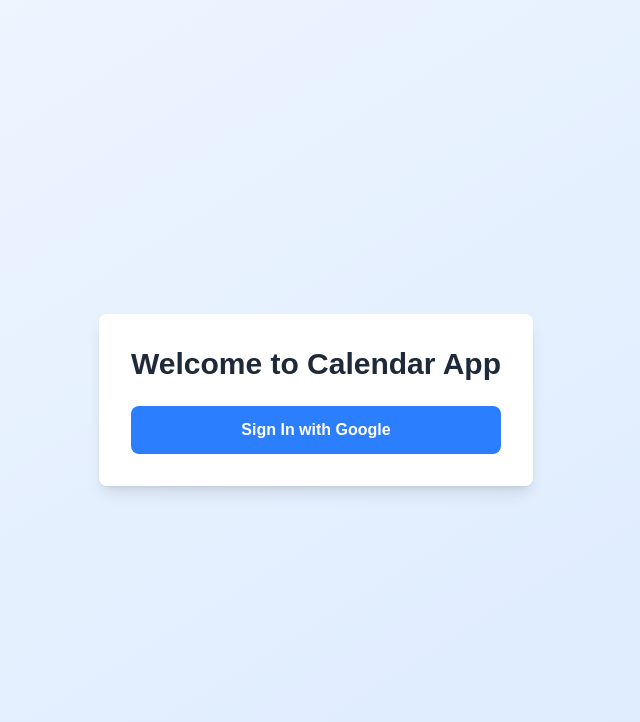
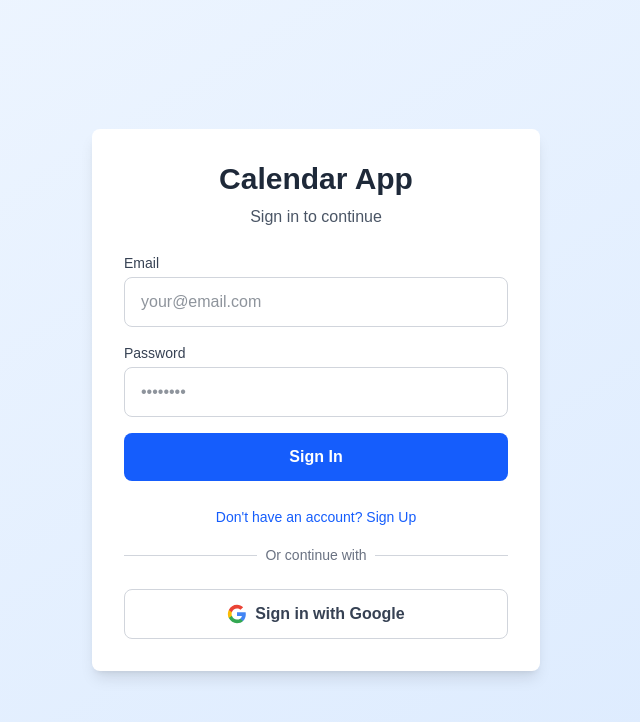
Before and after one commit to Saha-7/Calender-Event-Management, a Next.js app: page / in a window 1280 px wide. Shown: the top 722 px of the page, without its empty margins (324-964 px from the left). Built offline with nearby package versions, Linux system fonts and the light colour scheme; no server answers.

Commit message:
initializeApp( ) issue fixed

```diff
--- a/app/calender/page.js
+++ b/app/calender/page.js
@@ -1,10 +1,11 @@
 "use client";
 import React, { useState, useEffect } from "react";
-import { getAuth, signOut, onAuthStateChanged } from "firebase/auth";
+import { signOut, onAuthStateChanged } from "firebase/auth";
+import { auth } from "../../firebaseConfig"; // Adjust path based on your folder structure
 import { useRouter } from "next/navigation";
 
 function CalendarPage() {
-  const auth = getAuth();
+  // const auth = getAuth();
   const router = useRouter();
   const [user, setUser] = useState(null);
   const [currentDate, setCurrentDate] = useState(new Date());
--- a/app/page.js
+++ b/app/page.js
@@ -1,60 +1,308 @@
 "use client";
 import { useState, useEffect } from "react";
-import { app } from "../firebaseConfig";
-import { getAuth } from "firebase/auth";
+import { app, auth } from "../firebaseConfig"; // Adjust path if firebaseConfig is elsewhere
+import { getAuth, signInWithPopup, GoogleAuthProvider, createUserWithEmailAndPassword, signInWithEmailAndPassword, updateProfile } from "firebase/auth";
 import { useRouter } from "next/navigation";
-import { signInWithPopup, GoogleAuthProvider } from "firebase/auth";
 
 const Home = () => {
   const [user, setUser] = useState(null);
   const [loading, setLoading] = useState(true);
+  const [isSignUp, setIsSignUp] = useState(false);
   const router = useRouter();
 
+  // Form states
+  const [email, setEmail] = useState("");
+  const [password, setPassword] = useState("");
+  const [confirmPassword, setConfirmPassword] = useState("");
+  const [displayName, setDisplayName] = useState("");
+  const [error, setError] = useState("");
+  const [authLoading, setAuthLoading] = useState(false);
+
+  // const auth = getAuth(app);
+
   useEffect(() => {
-    const auth = getAuth(app);
     const unsubscribe = auth.onAuthStateChanged((user) => {
       if (user) {
         setUser(user);
         router.push("/calender");
       } else {
         setUser(null);
-        setLoading(false);
       }
+      setLoading(false);
     });
     return () => unsubscribe();
-  }, [router]);
+  }, [auth, router]);
 
   const signInWithGoogle = async () => {
-    const auth = getAuth(app);
     const provider = new GoogleAuthProvider();
+    setError("");
+    setAuthLoading(true);
 
     try {
       await signInWithPopup(auth, provider);
-      router.push("/calendar");
+      router.push("/calender");
     } catch (error) {
       console.error("Error signing in with Google:", error.message);
+      setError(error.message);
+    } finally {
+      setAuthLoading(false);
     }
+  };
+
+  const handleEmailSignUp = async () => {
+    setError("");
+
+    // Validation
+    if (!email || !password || !displayName) {
+      setError("Please fill in all fields");
+      return;
+    }
+
+    if (password.length < 6) {
+      setError("Password must be at least 6 characters");
+      return;
+    }
+
+    if (password !== confirmPassword) {
+      setError("Passwords do not match");
+      return;
+    }
+
+    setAuthLoading(true);
+
+    try {
+      const userCredential = await createUserWithEmailAndPassword(auth, email, password);
+
+      // Update user profile with display name
+      await updateProfile(userCredential.user, {
+        displayName: displayName
+      });
+
+      router.push("/calender");
+    } catch (error) {
+      console.error("Error creating account:", error);
+
+      // Handle specific Firebase errors
+      switch (error.code) {
+        case 'auth/email-already-in-use':
+          setError("This email is already registered");
+          break;
+        case 'auth/invalid-email':
+          setError("Invalid email address");
+          break;
+        case 'auth/weak-password':
+          setError("Password is too weak");
+          break;
+        default:
+          setError(error.message);
+      }
+    } finally {
+      setAuthLoading(false);
+    }
+  };
+
+  const handleEmailSignIn = async () => {
+    setError("");
+
+    if (!email || !password) {
+      setError("Please fill in all fields");
+      return;
+    }
+
+    setAuthLoading(true);
+
+    try {
+      await signInWithEmailAndPassword(auth, email, password);
+      router.push("/calender");
+    } catch (error) {
+      console.error("Error signing in:", error);
+
+      switch (error.code) {
+        case 'auth/user-not-found':
+          setError("No account found with this email");
+          break;
+        case 'auth/wrong-password':
+          setError("Incorrect password");
+          break;
+        case 'auth/invalid-email':
+          setError("Invalid email address");
+          break;
+        case 'auth/invalid-credential':
+          setError("Invalid email or password");
+          break;
+        default:
+          setError(error.message);
+      }
+    } finally {
+      setAuthLoading(false);
+    }
+  };
+
+  const handleKeyPress = (e) => {
+    if (e.key === 'Enter') {
+      if (isSignUp) {
+        handleEmailSignUp();
+      } else {
+        handleEmailSignIn();
+      }
+    }
+  };
+
+  const toggleMode = () => {
+    setIsSignUp(!isSignUp);
+    setError("");
+    setEmail("");
+    setPassword("");
+    setConfirmPassword("");
+    setDisplayName("");
   };
 
   if (loading) {
     return (
-      <div className="flex items-center justify-center h-screen">
-        <div className="text-xl">Loading...</div>
+      <div className="flex items-center justify-center h-screen bg-gradient-to-br from-blue-50 to-blue-100">
+        <div className="text-xl text-gray-700">Loading...</div>
       </div>
     );
   }
 
   return (
-    <div className="flex flex-col items-center justify-center h-screen bg-gradient-to-br from-blue-50 to-blue-100">
-      <div className="bg-white p-8 rounded-lg shadow-lg">
-        <h1 className="text-3xl font-bold mb-6 text-center text-gray-800">
-          Welcome to Calendar App
+    <div className="flex items-center justify-center min-h-screen bg-gradient-to-br from-blue-50 to-blue-100 p-4">
+      <div className="bg-white p-8 rounded-lg shadow-lg max-w-md w-full">
+        <h1 className="text-3xl font-bold mb-2 text-center text-gray-800">
+          Calendar App
         </h1>
+        <p className="text-center text-gray-600 mb-6">
+          {isSignUp ? "Create your account" : "Sign in to continue"}
+        </p>
+
+        {/* Error Message */}
+        {error && (
+          <div className="mb-4 p-3 bg-red-100 border border-red-400 text-red-700 rounded-lg text-sm">
+            {error}
+          </div>
+        )}
+
+        {/* Email/Password Form */}
+        <div className="space-y-4 mb-6">
+          {isSignUp && (
+            <div>
+              <label className="block text-sm font-medium text-gray-700 mb-1">
+                Display Name
+              </label>
+              <input
+                type="text"
+                value={displayName}
+                onChange={(e) => setDisplayName(e.target.value)}
+                onKeyPress={handleKeyPress}
+                className="w-full px-4 py-3 border border-gray-300 rounded-lg focus:outline-none focus:ring-2 focus:ring-blue-500 text-gray-800"
+                placeholder="John Doe"
+                disabled={authLoading}
+              />
+            </div>
+          )}
+
+          <div>
+            <label className="block text-sm font-medium text-gray-700 mb-1">
+              Email
+            </label>
+            <input
+              type="email"
+              value={email}
+              onChange={(e) => setEmail(e.target.value)}
+              onKeyPress={handleKeyPress}
+              className="w-full px-4 py-3 border border-gray-300 rounded-lg focus:outline-none focus:ring-2 focus:ring-blue-500 text-gray-800"
+              placeholder="your@email.com"
+              disabled={authLoading}
+            />
+          </div>
+
+          <div>
+            <label className="block text-sm font-medium text-gray-700 mb-1">
+              Password
+            </label>
+            <input
+              type="password"
+              value={password}
+              onChange={(e) => setPassword(e.target.value)}
+              onKeyPress={handleKeyPress}
+              className="w-full px-4 py-3 border border-gray-300 rounded-lg focus:outline-none focus:ring-2 focus:ring-blue-500 text-gray-800"
+              placeholder="••••••••"
+              disabled={authLoading}
+            />
+          </div>
+
+          {isSignUp && (
+            <div>
+              <label className="block text-sm font-medium text-gray-700 mb-1">
+                Confirm Password
+              </label>
+              <input
+                type="password"
+                value={confirmPassword}
+                onChange={(e) => setConfirmPassword(e.target.value)}
+                onKeyPress={handleKeyPress}
+                className="w-full px-4 py-3 border border-gray-300 rounded-lg focus:outline-none focus:ring-2 focus:ring-blue-500 text-gray-800"
+                placeholder="••••••••"
+                disabled={authLoading}
+              />
+            </div>
+          )}
+
+          <button
+            onClick={isSignUp ? handleEmailSignUp : handleEmailSignIn}
+            disabled={authLoading}
+            className="w-full bg-blue-600 hover:bg-blue-700 disabled:bg-blue-400 text-white font-bold py-3 px-6 rounded-lg transition"
+          >
+            {authLoading ? "Processing..." : (isSignUp ? "Sign Up" : "Sign In")}
+          </button>
+        </div>
+
+        {/* Toggle Sign Up/Sign In */}
+        <div className="text-center mb-4">
+          <button
+            onClick={toggleMode}
+            disabled={authLoading}
+            className="text-blue-600 hover:text-blue-700 font-medium text-sm disabled:text-blue-400"
+          >
+            {isSignUp ? "Already have an account? Sign In" : "Don't have an account? Sign Up"}
+          </button>
+        </div>
+
+        {/* Divider */}
+        <div className="relative mb-6">
+          <div className="absolute inset-0 flex items-center">
+            <div className="w-full border-t border-gray-300"></div>
+          </div>
+          <div className="relative flex justify-center text-sm">
+            <span className="px-2 bg-white text-gray-500">Or continue with</span>
+          </div>
+        </div>
+
+        {/* Google Sign In */}
         <button
           onClick={signInWithGoogle}
-          className="bg-blue-500 hover:bg-blue-700 text-white font-bold py-3 px-6 rounded-lg w-full transition"
+          disabled={authLoading}
+          className="w-full bg-white hover:bg-gray-50 disabled:bg-gray-100 text-gray-700 font-bold py-3 px-6 rounded-lg border border-gray-300 transition flex items-center justify-center gap-2"
         >
-          Sign In with Google
+          <svg className="w-5 h-5" viewBox="0 0 24 24">
+            <path
+              fill="#4285F4"
+              d="M22.56 12.25c0-.78-.07-1.53-.2-2.25H12v4.26h5.92c-.26 1.37-1.04 2.53-2.21 3.31v2.77h3.57c2.08-1.92 3.28-4.74 3.28-8.09z"
+            />
+            <path
+              fill="#34A853"
+              d="M12 23c2.97 0 5.46-.98 7.28-2.66l-3.57-2.77c-.98.66-2.23 1.06-3.71 1.06-2.86 0-5.29-1.93-6.16-4.53H2.18v2.84C3.99 20.53 7.7 23 12 23z"
+            />
+            <path
+              fill="#FBBC05"
+              d="M5.84 14.09c-.22-.66-.35-1.36-.35-2.09s.13-1.43.35-2.09V7.07H2.18C1.43 8.55 1 10.22 1 12s.43 3.45 1.18 4.93l2.85-2.22.81-.62z"
+            />
+            <path
+              fill="#EA4335"
+              d="M12 5.38c1.62 0 3.06.56 4.21 1.64l3.15-3.15C17.45 2.09 14.97 1 12 1 7.7 1 3.99 3.47 2.18 7.07l3.66 2.84c.87-2.6 3.3-4.53 6.16-4.53z"
+            />
+          </svg>
+          Sign in with Google
         </button>
       </div>
     </div>
```
Also changed, not shown: firebaseConfig.js (+12 -7 lines).
